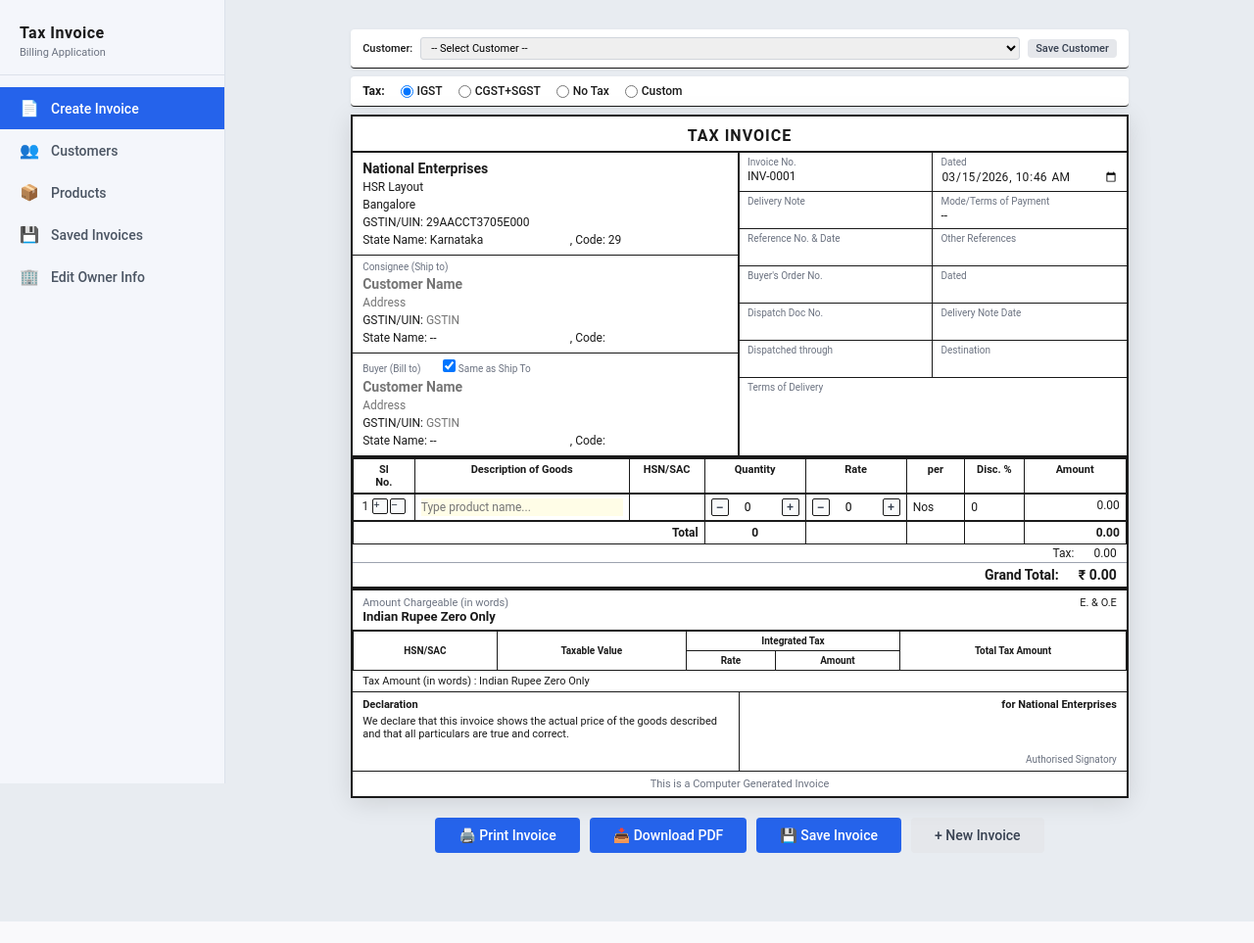
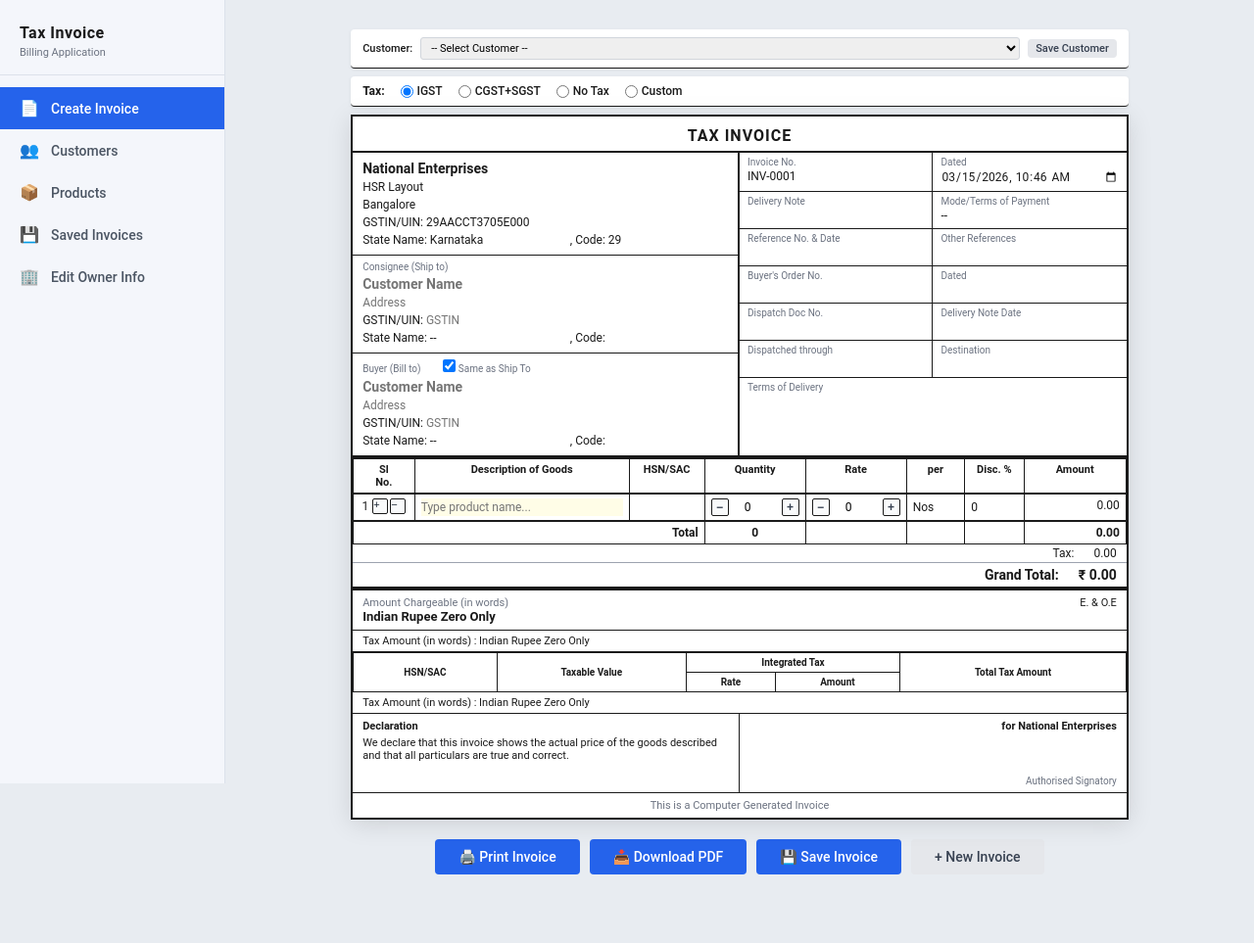
Before and after one commit to adc24/tax-invoice-app, a Flask app: page / in a window 1280 px wide. Shown: the whole page at 98% size. Before the commit the page ends 941 px from the top, so only its background shows below. Run offline with Flask 3, Linux system fonts and the light colour scheme; data that the repository does not hold is empty.

Commit message:
Fixed: integrated word update trigger into recalculation loop

```diff
--- a/static/js/invoice.js
+++ b/static/js/invoice.js
@@ -680,9 +680,9 @@ function recalculate() {
     document.getElementById('total-qty').textContent = totalQty;
     document.getElementById('subtotal-amount').textContent = subtotal.toFixed(2);
 
-    // Get tax rate from the selected radio button
+    // Tax Logic
     const taxType = document.querySelector('input[name="tax-type"]:checked');
-    let taxRate = 12; // Default logic seen in your Tax Summary
+    let taxRate = 12;
     if (taxType) {
         if (taxType.value === 'none') taxRate = 0;
         else if (taxType.value === 'custom') taxRate = parseFloat(document.getElementById('custom-tax-rate').value) || 0;
@@ -694,35 +694,28 @@ function recalculate() {
     document.getElementById('tax-amount-display').textContent = taxAmount.toFixed(2);
     document.getElementById('grand-total-display').textContent = '₹ ' + grandTotal.toFixed(2);
 
-    // Update Tax Summary table
     updateTaxSummary(subtotal, taxRate, taxAmount);
 
-    // CRITICAL FIX: Pass clean raw numbers to the word converter
+    // FIXED: Trigger the word conversion at the end of every recalculation
     updateAmountWords(grandTotal, taxAmount);
 }
 
 function updateAmountWords(total, tax) {
-    // Ensure we are sending valid numbers, not strings with symbols
-    const cleanTotal = parseFloat(total).toFixed(2);
-    const cleanTax = parseFloat(tax).toFixed(2);
-
     // 1. Update Grand Total Words
-    fetch(`/api/number-to-words?amount=${cleanTotal}`)
+    fetch(`/api/number-to-words?amount=${total.toFixed(2)}`)
         .then(r => r.json())
         .then(data => {
             const el = document.getElementById('amount-words');
             if (el) el.textContent = data.words;
-        })
-        .catch(err => console.error("Error fetching total words:", err));
+        });
 
     // 2. Update Tax Amount Words
-    fetch(`/api/number-to-words?amount=${cleanTax}`)
+    fetch(`/api/number-to-words?amount=${tax.toFixed(2)}`)
         .then(r => r.json())
         .then(data => {
             const el = document.getElementById('tax-words');
             if (el) el.textContent = 'Tax Amount (in words) : ' + data.words;
-        })
-        .catch(err => console.error("Error fetching tax words:", err));
+        });
 }
 // ============================================================
 // TAX SELECTOR
--- a/templates/invoice.html
+++ b/templates/invoice.html
@@ -325,6 +325,8 @@
     <div class="eoe">E. & O.E</div>
 </div>
 
+<div class="tax-words" id="tax-words">Tax Amount (in words) : Indian Rupee Zero Only</div>
+
             <!-- Tax Summary Table -->
             <table class="tax-summary-table">
                 <thead id="tax-summary-thead">
```
Lines whose indentation alone changed are shown as unchanged.
